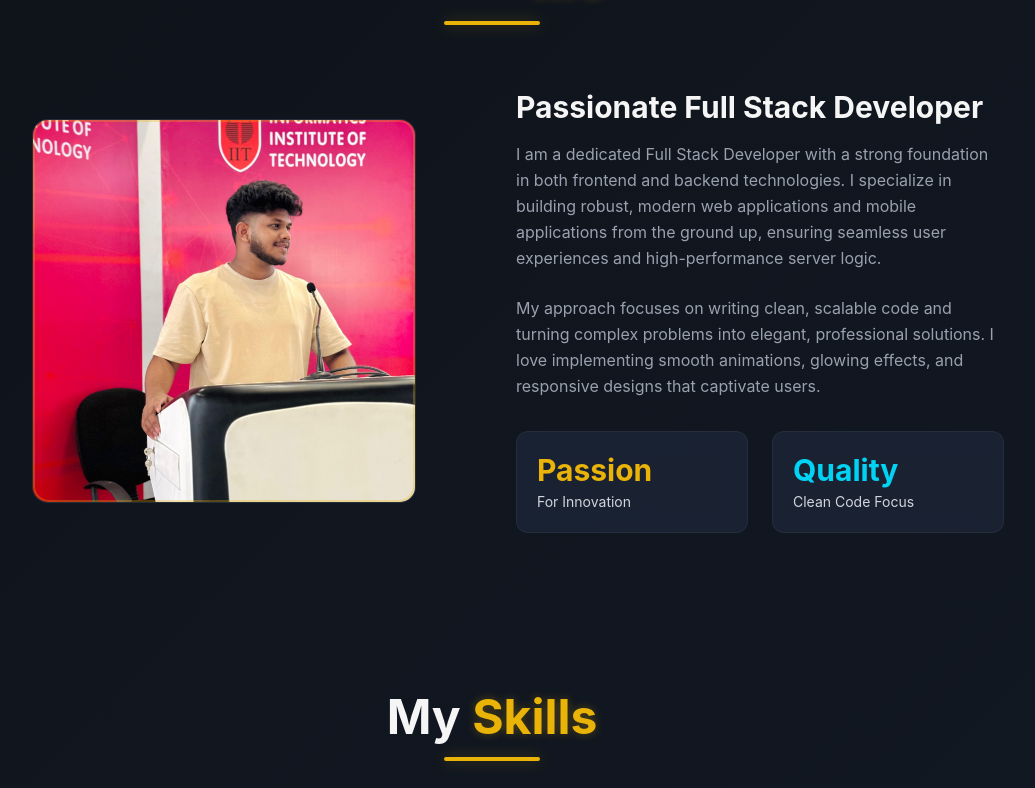
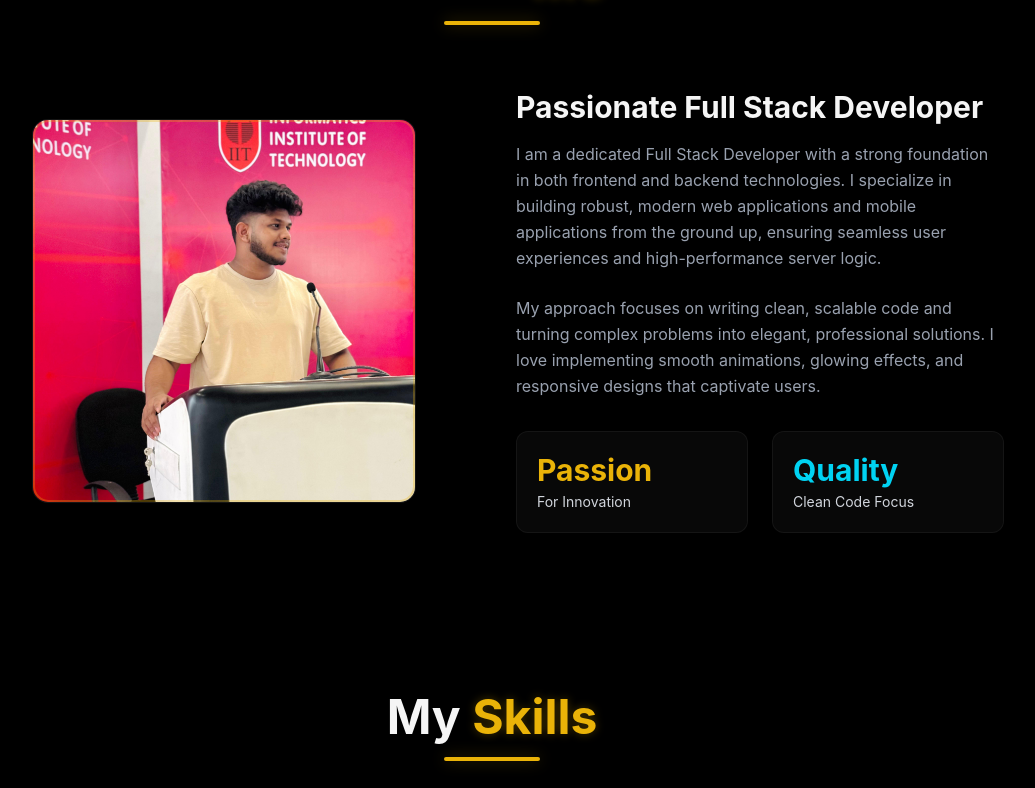
Before and after one commit to UmeshIsu/Portfolio, a React (Vite) app in the folder frontend/: page / in a window 1280 px wide. Shown: the part 923-1711 px from the top of the page, without its empty margins (148-1183 px from the left). Built offline with nearby package versions, Linux system fonts and the light colour scheme.

Commit message:
Edit the index file

```diff
--- a/frontend/src/index.css
+++ b/frontend/src/index.css
@@ -9,8 +9,8 @@
   --color-primary-600: #ca8a04;
   --color-primary-900: #713f12;
 
-  --color-dark-bg: #0d1117;
-  --color-dark-card: #141b27;
+  --color-dark-bg: #000000;
+  --color-dark-card: #111111;
   --color-dark-border: rgba(255,255,255,0.1);
 
   --color-glow: rgba(234, 179, 8, 0.3);
@@ -32,9 +32,9 @@
   }
 
   .dark {
-    --bg-color: #0d1117;
+    --bg-color: #000000;
     --text-color: #f5f5f5;
-    --card-bg: #141b27;
+    --card-bg: #111111;
     --border-color: rgba(255,255,255,0.1);
   }
 
@@ -49,7 +49,7 @@
   }
 
   .dark body {
-    background: linear-gradient(135deg, #0d1117 0%, #141b27 60%, #0a1628 100%);
+    background: #000000;
   }
 }
 
@@ -71,7 +71,7 @@
   }
 
   .dark .glass-panel {
-    background: rgba(30, 41, 59, 0.7);
+    background: rgba(10, 10, 10, 0.8);
     border: 1px solid rgba(255, 255, 255, 0.05);
     box-shadow: none;
   }
```
